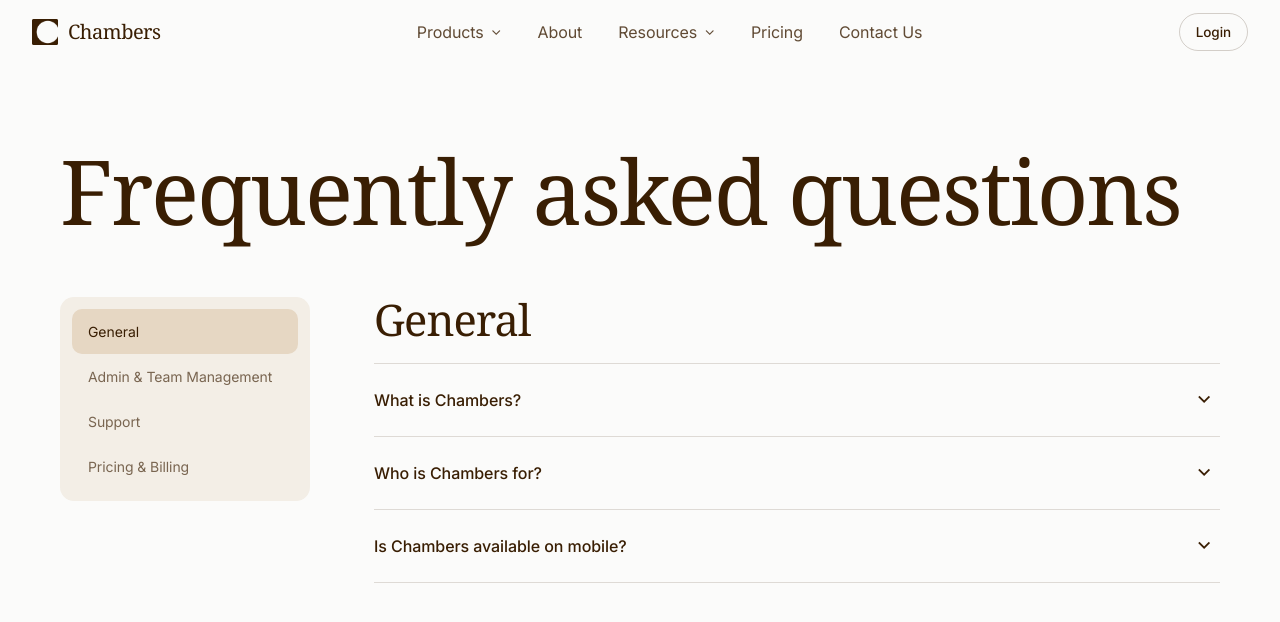
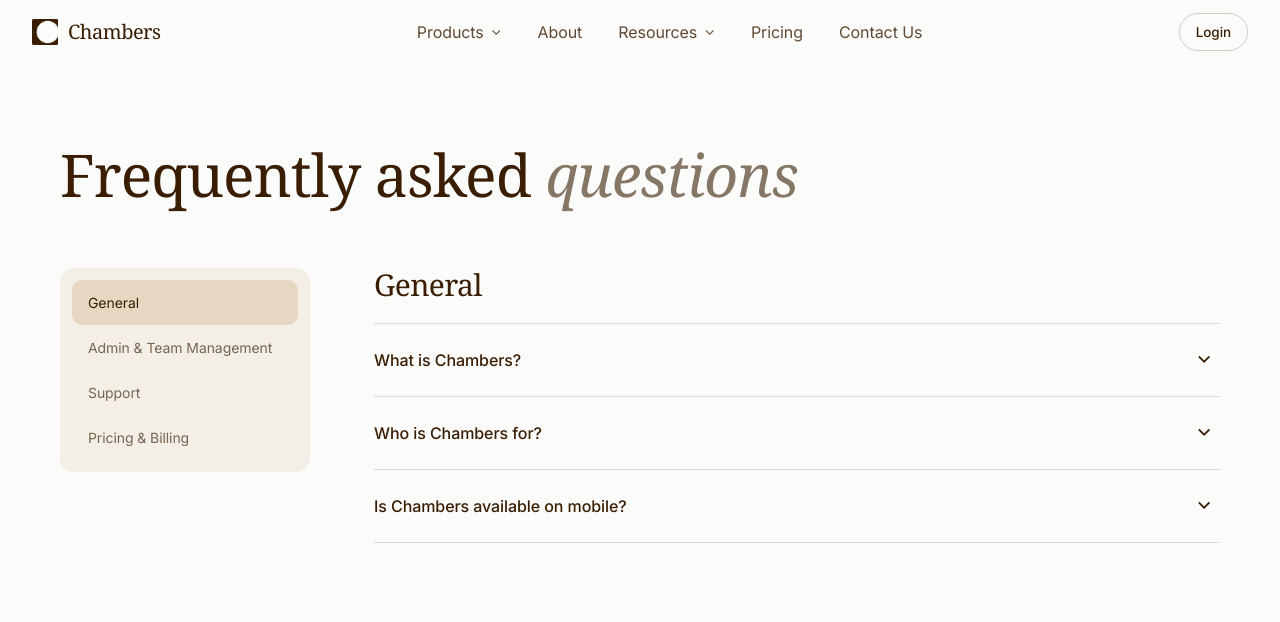
Before and after one commit to chambers-devs/runchambers.com, a Jekyll site: the page faqs.html, which Jekyll copies as it is, in a window 1280 px wide. Shown: the top 622 px of the page. Built offline with Jekyll 4.4.1, drawn with Linux system fonts in a browser that asks for light colours; nearby versions of some CDN libraries; some web fonts are replaced.

Commit message:
UI fixes (headings, padding)

```diff
--- a/about.html
+++ b/about.html
@@ -30,7 +30,7 @@
         <h2>What is Chambers?</h2>
         <p>Chambers is an AI-powered legal software platform built around the way Indian advocates actually work — with active matters, complex documents, court dates, and teams that need to stay in sync.</p>
 
-        <h2>The problem we saw</h2>
+        <h2>The Problem we saw</h2>
         <p>For many small and boutique Indian firms, the working day is spread across WhatsApp chats, email threads, Google Drive, phone storage, and physical files. Documents are hard to find. Tasks are assigned verbally. Deadlines depend on memory and follow-ups.</p>
         <p>Chambers brings the matter back to the centre of the practice. It gives advocates and their teams one shared place to find what matters, understand what needs to happen next, and make room for the work that requires legal judgment.</p>
 
@@ -42,7 +42,7 @@
         <article class="p-8" style="background:#FBFBFA"><div class="text-[14px] font-bold uppercase tracking-[0.2em]" style="color:#391E0388">03 — Judgment Portal</div><p class="mt-4 text-[15px] leading-[1.6]" style="color:#391E03aa">Search and read Indian case law without leaving the platform, then keep the judgments you find alongside the matter they belong to.</p></article>
       </div>
       <div class="prose mt-14">
-        <h2>The people behind Chambers</h2>
+        <h2>The People behind Chambers</h2>
         <p>We are a team of lawyers, software engineers, and product builders. We bring together first-hand knowledge of legal practice with the craft of building dependable software.</p>
         <p>Chambers is being shaped alongside the firms who use it every day — grounded in the realities of Indian courts and designed to make modern legal practice feel a little more considered.</p>
       </div>
--- a/faqs.html
+++ b/faqs.html
@@ -28,9 +28,9 @@
       </div>
     </header>
 
-    <main class="px-8 pb-24 pt-32">
+    <main class="px-8 pb-28 pt-36">
       <div class="mx-auto max-w-[1160px]">
-        <h1 class="mt-5 text-[clamp(54px,7vw,96px)] leading-[.95]" style="font-family:var(--font-serif);font-weight:400">Frequently asked questions</h1>
+        <h1 class="mt-0 max-w-[24ch] text-[clamp(36px,4.6vw,68px)] leading-[1.02] tracking-[-0.015em]" style="font-family:var(--font-serif);color:#391E03;font-weight:400">Frequently asked <em class="italic" style="color:#391E0399">questions</em></h1>
 
         <div class="mt-16 grid gap-12 md:grid-cols-[250px_1fr] md:gap-16">
           <aside class="h-fit rounded-[14px] p-3" style="background:#F3EEE6">
@@ -52,7 +52,7 @@
   </div>
   <style>
     .faq-category{color:#391E03a8;transition:background .2s,color .2s}.faq-category:hover,.faq-category.active{background:#E6D7C3;color:#391E03}
-    .faq-section h2{font-family:var(--font-serif);font-size:clamp(30px,3.4vw,46px);font-weight:400;line-height:1.05;margin-bottom:20px}
+    .faq-section h2{font-family:var(--font-serif);color:#391E03;font-size:30px;font-weight:400;line-height:1.15;margin-bottom:20px}
     .faq-list{border-top:1px solid #391E0326}.faq-list details{border-bottom:1px solid #391E0326}.faq-list summary{cursor:pointer;list-style:none;padding:24px 44px 24px 0;position:relative;font-size:16px;font-weight:500}.faq-list summary::-webkit-details-marker{display:none}.faq-list summary::after{content:'⌄';position:absolute;right:8px;top:22px;font-size:20px;line-height:1;transition:transform .2s}.faq-list details[open] summary::after{transform:rotate(180deg)}.faq-list p{max-width:none;padding:0 44px 24px 0;color:#391E03a8;font-size:14px;line-height:1.65}
     @media(max-width:767px){.faq-category{display:inline-block;margin:2px}.faq-section h2{margin-top:8px}.faq-list summary{font-size:15px}}
   </style>
```
Also changed, not shown: contact.html (+1 -1 lines), pricing.html (+2 -2 lines).
